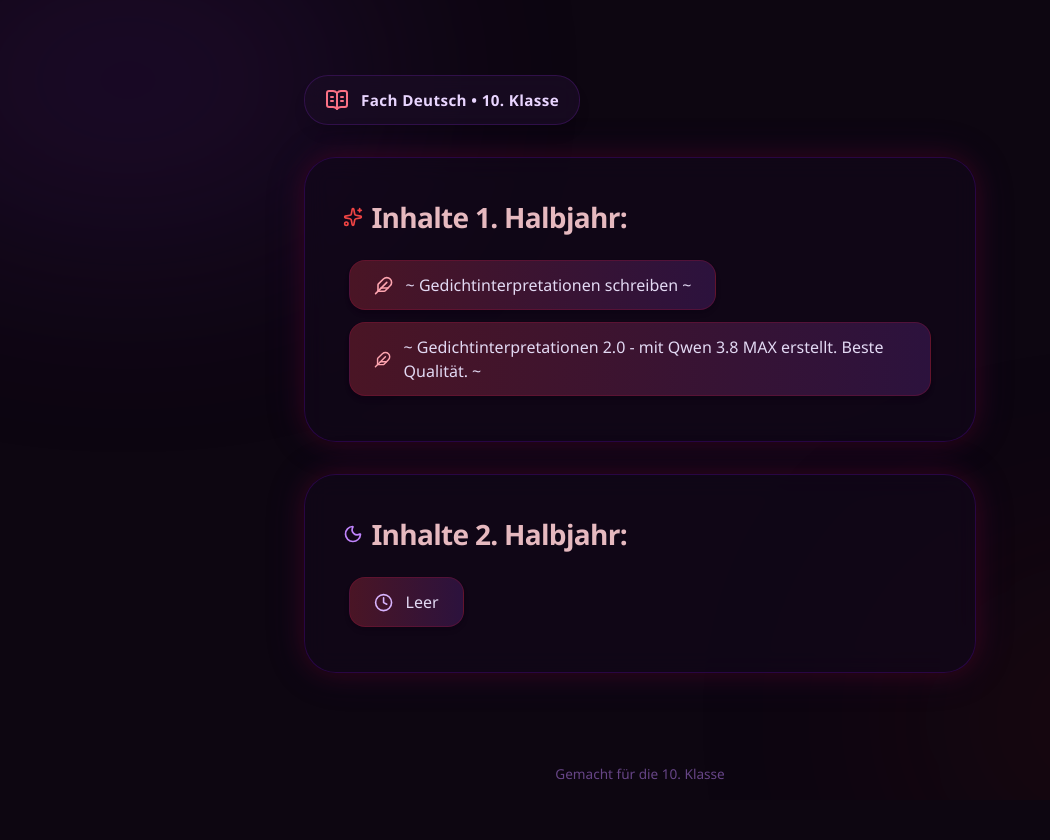
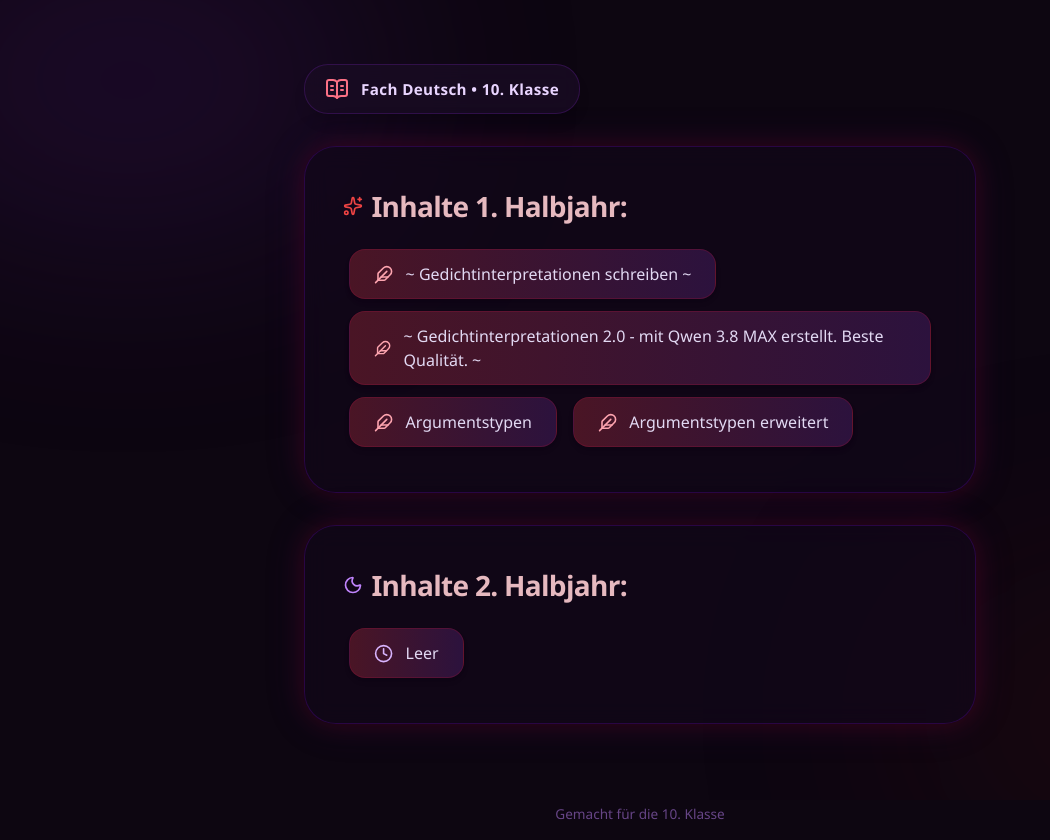
Before and after one commit to MaxCodexWebs/OpenLearn-10, a plain HTML site: page de/de.html in a window 1280 px wide. Shown: the whole page, without its empty margins (0-1050 px from the left). Before the commit the page ends 800 px from the top, so only its background shows below. Drawn offline with nearby package versions, Linux system fonts and the light colour scheme.

Commit message:
new content

```diff
--- a/de/de.html
+++ b/de/de.html
@@ -59,6 +59,14 @@
                     <i data-lucide="feather" class="w-[1.2rem] h-[1.2rem] text-rose-300"></i>
                     ~ Gedichtinterpretationen 2.0 - mit Qwen 3.8 MAX erstellt. Beste Qualität. ~
                 </a>
+                <a href="argument1.html" class="no-underline text-whitesmoke bg-gradient-to-r from-[#4a1525] to-[#2c123d] hover:from-[#631c32] hover:to-[#3d1954] border border-rose-900/40 rounded-[1rem] font-medium inline-flex items-center gap-[0.75rem] py-[0.75rem] px-[1.5rem] shadow-md transition-all duration-300">
+                    <i data-lucide="feather" class="w-[1.2rem] h-[1.2rem] text-rose-300"></i>
+                    Argumentstypen
+                </a>
+                <a href="Argument2.html" class="no-underline text-whitesmoke bg-gradient-to-r from-[#4a1525] to-[#2c123d] hover:from-[#631c32] hover:to-[#3d1954] border border-rose-900/40 rounded-[1rem] font-medium inline-flex items-center gap-[0.75rem] py-[0.75rem] px-[1.5rem] shadow-md transition-all duration-300">
+                    <i data-lucide="feather" class="w-[1.2rem] h-[1.2rem] text-rose-300"></i>
+                    Argumentstypen erweitert
+                </a>
             </div>
         </section>
 
```
